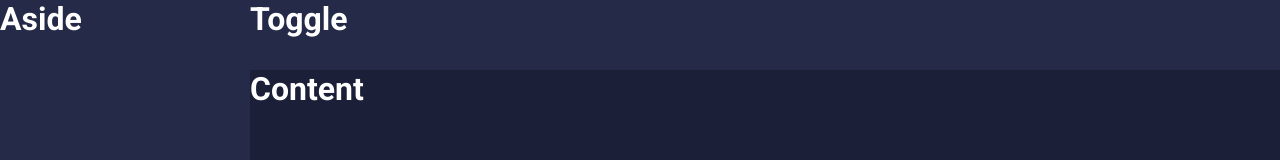
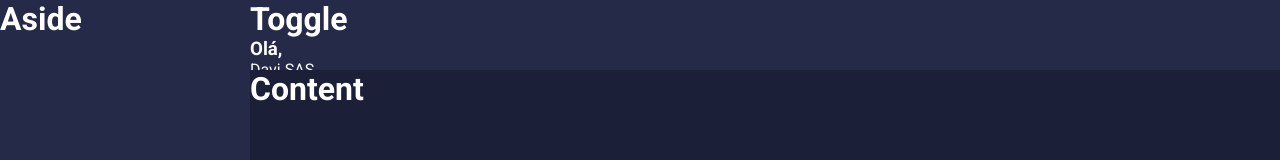
Before and after one commit to ivad8080/minha-carteira2, a React (Create React App) app: page / in a window 1280 px wide. Shown: the top 160 px of the page. Built offline with nearby package versions, Linux system fonts and the light colour scheme.

Commit message:
Minor Updates

```diff
--- a/src/components/MainHeader/index.tsx
+++ b/src/components/MainHeader/index.tsx
@@ -1,11 +1,20 @@
 import React from 'react';
 
-import { Container } from './styles';
+import {
+        Container,
+        Profile,
+        Welcome,
+        UserName
+} from './styles';
 
 const MainHeader: React.FC = () => {
     return (
         <Container>
             <h1>Toggle</h1>
+            <Profile>
+                <Welcome>Olá,</Welcome>
+                <UserName>Davi SAS</UserName>
+            </Profile>
         </Container>
     );
 }
--- a/src/components/MainHeader/styles.ts
+++ b/src/components/MainHeader/styles.ts
@@ -5,3 +5,9 @@ export const Container = styled.div`
     color: ${props => props.theme.colors.white};
     background-color: ${props => props.theme.colors.secondary};
 `;
+
+export const Profile = styled.div``;
+
+export const Welcome = styled.h3``;
+
+export const UserName = styled.span``;
```
